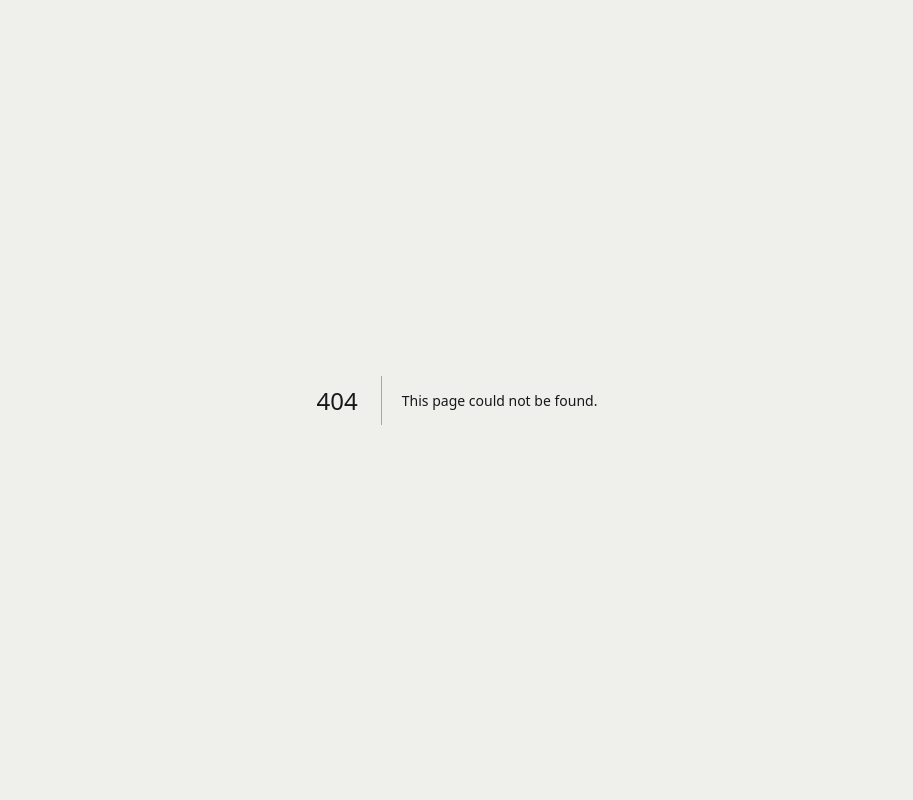
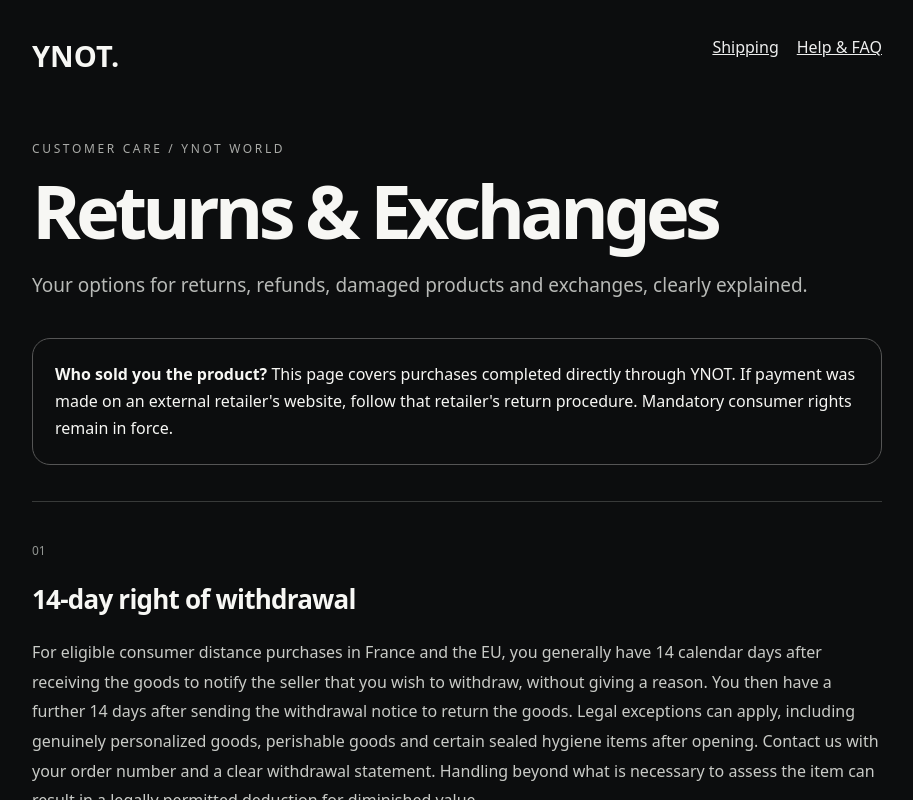
Before and after one commit to tonykone555/lumina--, a Next.js app: page /returns in a window 1280 px wide. Before the commit this address had no page. Shown: the whole page, without its empty margins (183-1096 px from the left). Built offline with nearby package versions, Linux system fonts and the light colour scheme.

Commit message:
Add YNOT app/returns/page.tsx customer page

```diff
--- /dev/null
+++ b/app/returns/page.tsx
@@ -0,0 +1,17 @@
+import type { Metadata } from "next";
+import Link from "next/link";
+export const metadata: Metadata = {title:"Returns, Exchanges & Refunds | YNOT World",description:"YNOT returns, EU withdrawal rights, exchanges, damaged products and refunds.",alternates:{canonical:"/returns"}};
+const sections=[
+["14-day right of withdrawal","For eligible consumer distance purchases in France and the EU, you generally have 14 calendar days after receiving the goods to notify the seller that you wish to withdraw, without giving a reason. You then have a further 14 days after sending the withdrawal notice to return the goods. Legal exceptions can apply, including genuinely personalized goods, perishable goods and certain sealed hygiene items after opening. Contact us with your order number and a clear withdrawal statement. Handling beyond what is necessary to assess the item can result in a legally permitted deduction for diminished value."],
+["Damaged, incorrect or faulty goods","If the item is faulty, damaged or not as described, contact YNOT with your order number, a description and pictures where possible. Your statutory conformity rights apply separately from withdrawal rights. For French consumer purchases, the legal guarantee of conformity generally applies for two years following delivery. Depending on the circumstances, legal remedies can include repair, replacement, price reduction or refund. Costs of valid legal conformity remedies will not be charged to customers where prohibited by law."],
+["Return address and postage","Different goods may ship from different fulfilment locations. Contact us before returning anything so that you receive the right return instructions for the specific item. The buyer may need to pay direct return shipping for a change-of-mind return only where properly disclosed before purchase and permitted by law. Bulky-goods costs must be disclosed as required. There is no universal free-return promise."],
+["Refund amounts and timing","For a valid EU/France withdrawal, reimbursement is generally due within 14 days of notice, but for goods may be withheld until the seller receives them back or receives proof of return shipment, whichever occurs first. Original standard outbound delivery costs are included where required by law; extra premium-delivery charges may be excluded. Refunds usually use the original payment method unless you agree otherwise. Bank processing can take additional time."],
+["Exchanges and cancellations","A direct exchange is not guaranteed for every supplier or item. Contact support to check options; an eligible item may instead be returned and reordered. Rights regarding faulty or non-conforming products are unchanged. To cancel before dispatch, contact support quickly. Once fulfilment begins, stopping shipment may not be possible, but applicable withdrawal rights remain."],
+["How to request a return","Email tonykone555@gmail.com stating your order number, product, order date, delivery date, your name, and whether you are withdrawing, reporting a defect or asking about an exchange. For withdrawal, an unambiguous notice such as 'I withdraw from the purchase of [product], order [number], delivered [date]' is sufficient. Do not ship the product without return instructions."]
+];
+export default function Page(){return <main style={{background:"#0c0d0e",color:"#f7f7f4",minHeight:"100vh",fontFamily:"system-ui,sans-serif",padding:"36px 20px 90px"}}><article style={{maxWidth:850,margin:"0 auto"}}>
+<nav style={{display:"flex",justifyContent:"space-between",gap:18,flexWrap:"wrap",marginBottom:65}}><Link href="/" style={{color:"inherit",fontSize:29,fontWeight:800,textDecoration:"none"}}>YNOT.</Link><span><Link href="/shipping" style={{color:"#eee",marginRight:18}}>Shipping</Link><Link href="/help" style={{color:"#eee"}}>Help & FAQ</Link></span></nav>
+<p style={{letterSpacing:".22em",color:"#a9aaa7",fontSize:12}}>CUSTOMER CARE / YNOT WORLD</p><h1 style={{fontSize:"clamp(42px,8vw,74px)",letterSpacing:"-.065em",lineHeight:1.03,margin:"16px 0 20px"}}>Returns & Exchanges</h1><p style={{color:"#b8bab7",fontSize:19,lineHeight:1.7}}>Your options for returns, refunds, damaged products and exchanges, clearly explained.</p>
+<aside style={{border:"1px solid #555",borderRadius:18,padding:22,lineHeight:1.7,margin:"36px 0"}}><strong>Who sold you the product?</strong> This page covers purchases completed directly through YNOT. If payment was made on an external retailer's website, follow that retailer's return procedure. Mandatory consumer rights remain in force.</aside>
+{sections.map(([title,description],i)=><section key={title} style={{borderTop:"1px solid #383a39",padding:"28px 0"}}><p style={{color:"#929592",fontSize:12}}>{String(i+1).padStart(2,"0")}</p><h2 style={{fontSize:26,letterSpacing:"-.03em"}}>{title}</h2><p style={{lineHeight:1.85,color:"#c9cbc7",fontSize:16}}>{description}</p></section>)}
+<footer style={{borderTop:"1px solid #383a39",paddingTop:30,color:"#a9aaa7",lineHeight:1.8}}>Questions? <a style={{color:"#fff"}} href="mailto:tonykone555@gmail.com">tonykone555@gmail.com</a> · <Link style={{color:"#fff"}} href="/shipping">Shipping</Link> · <Link style={{color:"#fff"}} href="/help">Help & FAQ</Link><p>Last updated 18 November 2026. Applicable statutory consumer protection is not restricted by this page.</p></footer></article></main>}
```
